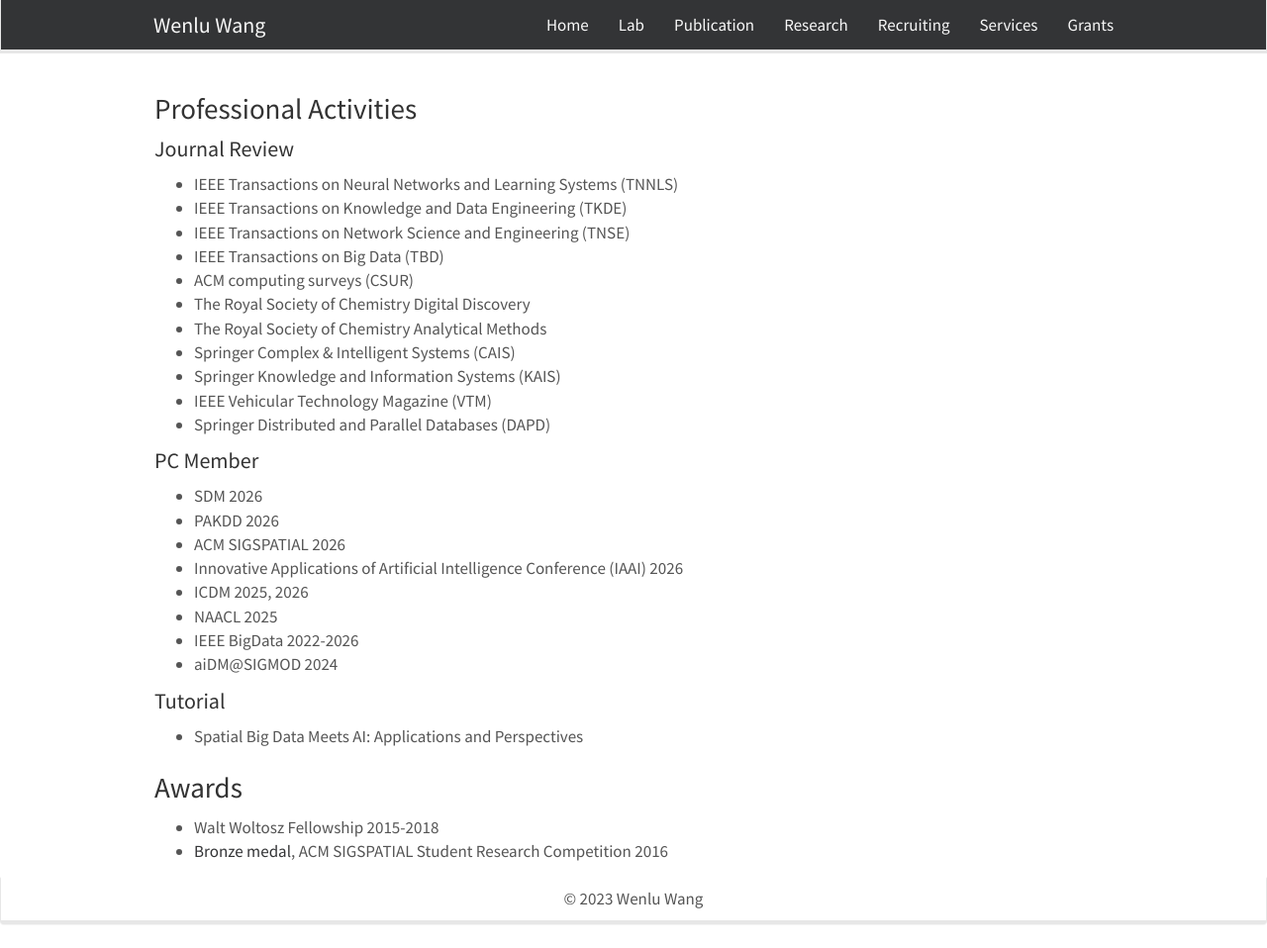
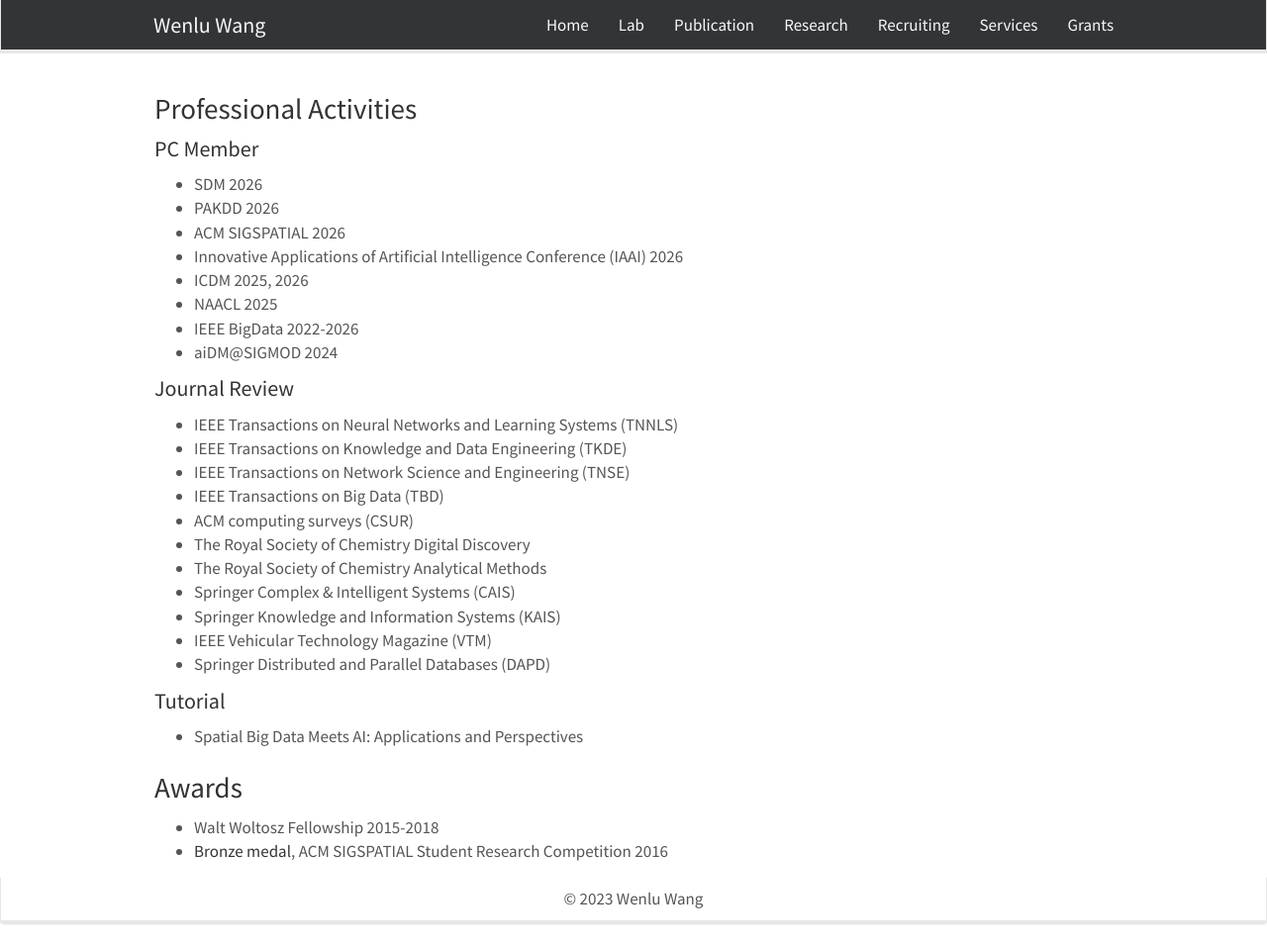
Before and after one commit to WENLU-W/WENLU-W.github.io, a Jekyll site: the page built from docs/_pages/service.md, in a window 1280 px wide and 958 px high. Shown: the whole window at 99% size. Built offline with Jekyll 4.4.1, drawn with Linux system fonts in a browser that asks for light colours; nearby versions of some CDN libraries; part of the change alters nothing that is shown.

```diff
--- a/docs/_pages/service.md
+++ b/docs/_pages/service.md
@@ -6,6 +6,17 @@ sitemap: false
 permalink: /service/
 ---
 ### Professional Activities
+
+#### PC Member
+
+- SDM 2026
+- PAKDD 2026
+- ACM SIGSPATIAL 2026
+- Innovative Applications of Artificial Intelligence Conference (IAAI) 2026
+- ICDM 2025, 2026
+- NAACL 2025
+- IEEE BigData 2022-2026
+- aiDM@SIGMOD 2024
 
 #### Journal Review
 
@@ -21,18 +32,6 @@ permalink: /service/
 - IEEE Vehicular Technology Magazine (VTM)
 - Springer Distributed and Parallel Databases (DAPD)
 
-
-#### PC Member
-
-- SDM 2026
-- PAKDD 2026
-- ACM SIGSPATIAL 2026
-- Innovative Applications of Artificial Intelligence Conference (IAAI) 2026
-- ICDM 2025, 2026
-- NAACL 2025
-- IEEE BigData 2022-2026
-- aiDM@SIGMOD 2024
-
 #### Tutorial
 
 - Spatial Big Data Meets AI: Applications and Perspectives
```
